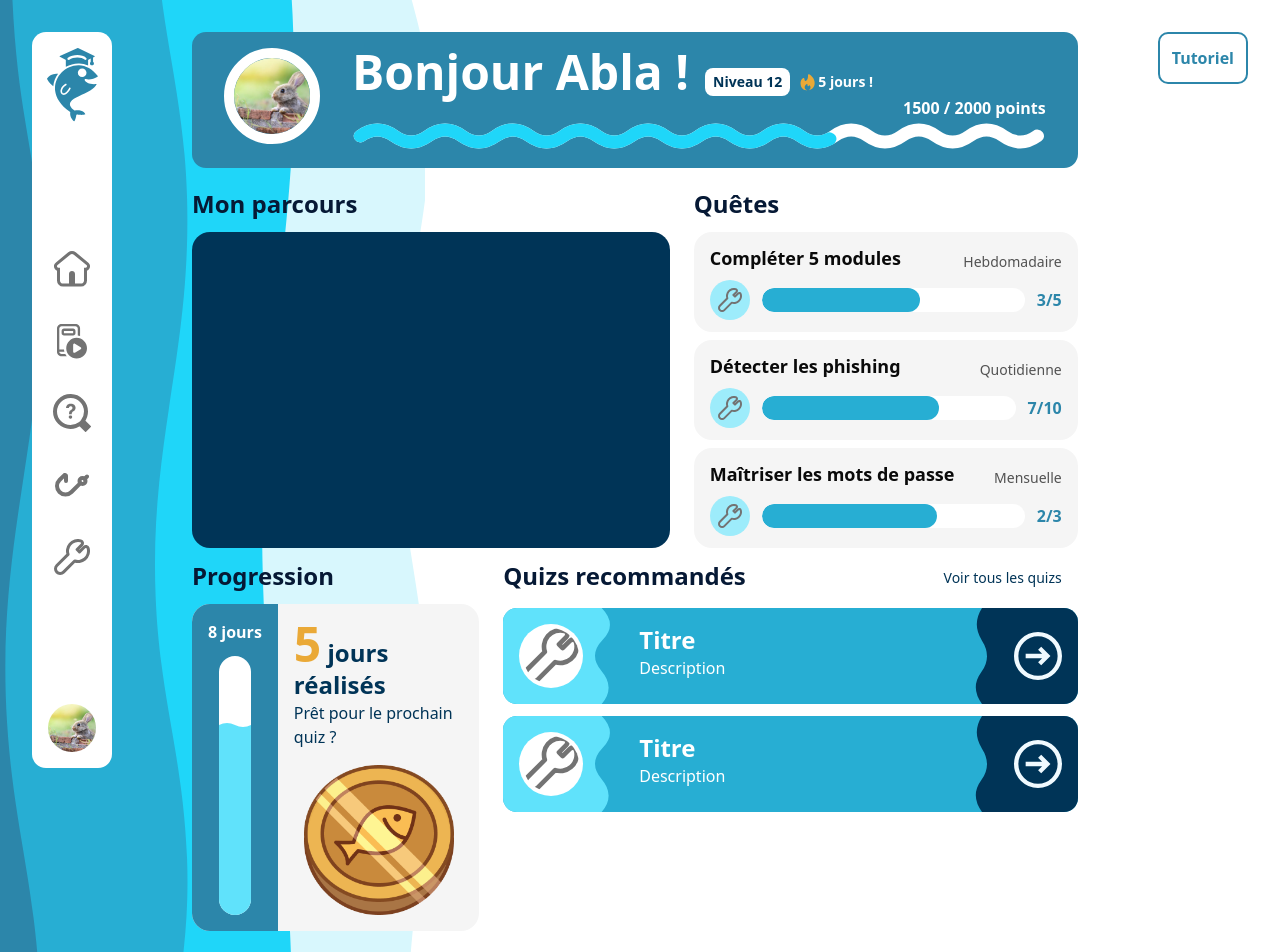
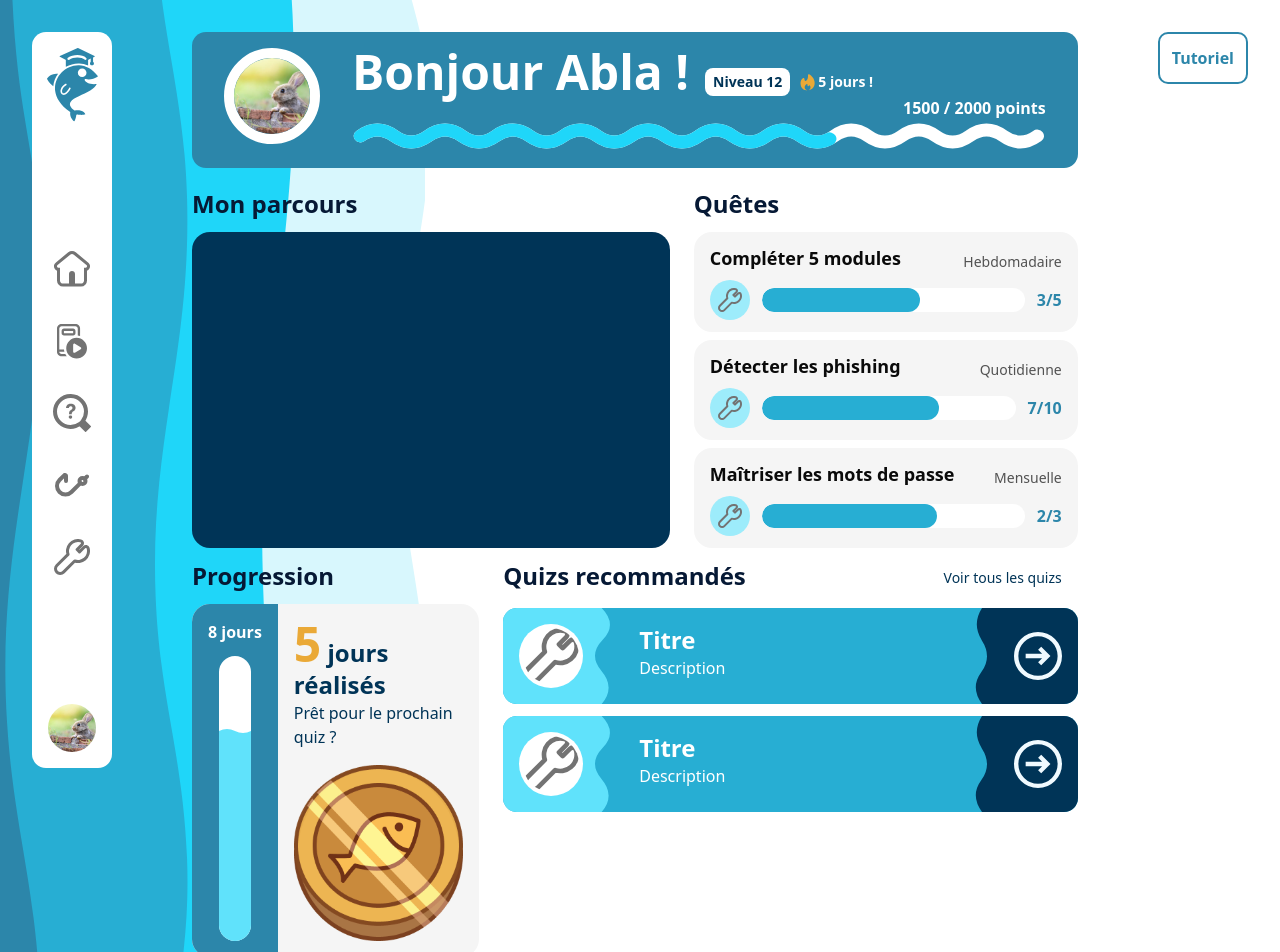
Before and after one commit to SHAfoin/learn-and-phish, a Next.js app: page /app in a window 1280 px wide. Shown: the top 952 px of the page. Built offline with nearby package versions, Linux system fonts and the light colour scheme.

Commit message:
feat(StreakProgressWidget): update coin icon size and layout adjustments

```diff
--- a/components/StreakProgressWidget.tsx
+++ b/components/StreakProgressWidget.tsx
@@ -38,10 +38,8 @@ export default function StreakProgressWidget({
         <p className="text-ocean-900">Prêt pour le prochain quiz ?</p>
         <img
           src={doneToday ? "/png/coin.png" : "/png/coin_disabled.png"}
-          width={150}
-          height={150}
           alt="Coin Icon"
-          className="mt-4"
+          className="mt-4 xl:w-44 xl:h-44 lg:w-32 lg:h-32 h-16 w-16"
         />
       </div>
     </div>
```
